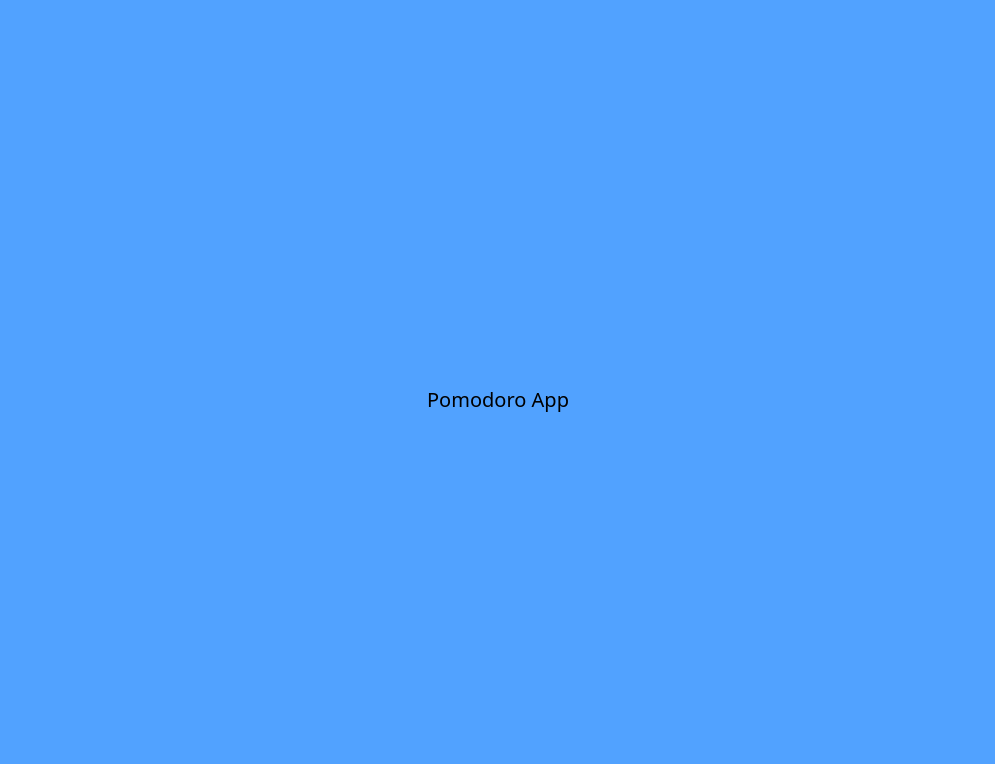
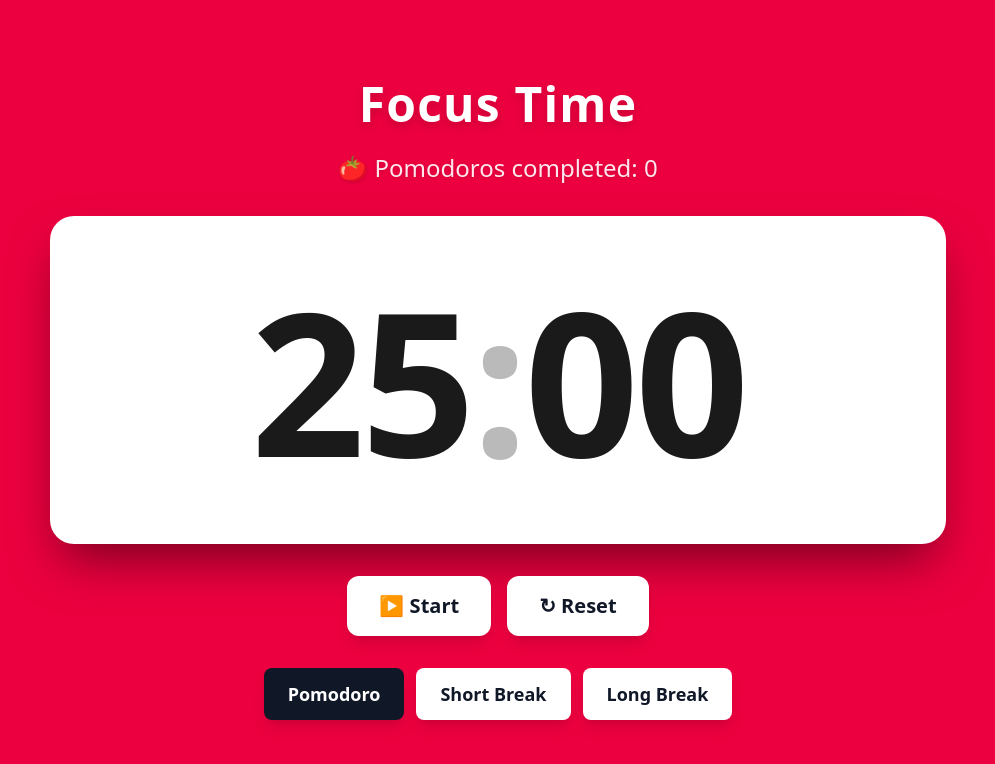
Before and after one commit to arjav0703/pomodoro-app, a Vue app: page / in a window 1280 px wide. Shown: the top 764 px of the page, without its empty margins (142-1137 px from the left). Built offline with nearby package versions, Linux system fonts and the light colour scheme.

Commit message:
make a basic pomodoro thing (frontend)

```diff
--- a/src/App.vue
+++ b/src/App.vue
@@ -1,19 +1,57 @@
 <script setup lang="ts">
-import { ref } from "vue";
-import { invoke } from "@tauri-apps/api/core";
+import { useTimer } from "./composables/useTimer";
+import TimerDisplay from "./components/TimerDisplay.vue";
+import TimerControls from "./components/TimerControls.vue";
+import ModeSelector from "./components/ModeSelector.vue";
 
-const greetMsg = ref("");
-const name = ref("");
-
-async function greet() {
-  // Learn more about Tauri commands at https://tauri.app/develop/calling-rust/
-  greetMsg.value = await invoke("greet", { name: name.value });
-}
+const {
+    mode,
+    isRunning,
+    pomodorosCompleted,
+    formattedMinutes,
+    formattedSeconds,
+    modeTitle,
+    backgroundColor,
+    startTimer,
+    pauseTimer,
+    resetTimer,
+    setMode,
+} = useTimer();
 </script>
 
 <template>
-  <div id="app" class="bg-blue-400 min-h-screen flex flex-col items-center justify-center">
-    <h1 class="text-xl">Pomodoro App</h1>
-    <p>{{ greetMsg }}</p>
-  </div>
+    <div
+        :class="[
+            'min-h-screen flex flex-col items-center justify-center transition-colors duration-500 p-8',
+            backgroundColor,
+        ]"
+    >
+        <div class="text-center w-full max-w-4xl">
+            <h1
+                class="text-4xl md:text-5xl font-bold text-white mb-6 tracking-wide drop-shadow-lg"
+            >
+                {{ modeTitle }}
+            </h1>
+
+            <div
+                class="text-white text-xl md:text-2xl mb-8 opacity-90 drop-shadow"
+            >
+                🍅 Pomodoros completed: {{ pomodorosCompleted }}
+            </div>
+
+            <TimerDisplay
+                :minutes="formattedMinutes"
+                :seconds="formattedSeconds"
+            />
+
+            <TimerControls
+                :is-running="isRunning"
+                @start="startTimer"
+                @pause="pauseTimer"
+                @reset="resetTimer"
+            />
+
+            <ModeSelector :current-mode="mode" @change-mode="setMode" />
+        </div>
+    </div>
 </template>
--- /dev/null
+++ b/src/components/ModeSelector.vue
@@ -0,0 +1,49 @@
+<script setup lang="ts">
+export type TimerMode = "pomodoro" | "shortBreak" | "longBreak";
+
+defineProps<{
+    currentMode: TimerMode;
+}>();
+
+defineEmits<{
+    changeMode: [mode: TimerMode];
+}>();
+</script>
+
+<template>
+    <div class="flex gap-3 justify-center flex-wrap">
+        <button
+            @click="$emit('changeMode', 'pomodoro')"
+            :class="[
+                'px-6 py-3 rounded-lg font-bold text-lg transition-all shadow-lg hover:scale-105 active:scale-95',
+                currentMode === 'pomodoro'
+                    ? 'bg-gray-900 text-white'
+                    : 'bg-white text-gray-900 hover:bg-gray-100',
+            ]"
+        >
+            Pomodoro
+        </button>
+        <button
+            @click="$emit('changeMode', 'shortBreak')"
+            :class="[
+                'px-6 py-3 rounded-lg font-bold text-lg transition-all shadow-lg hover:scale-105 active:scale-95',
+                currentMode === 'shortBreak'
+                    ? 'bg-gray-900 text-white'
+                    : 'bg-white text-gray-900 hover:bg-gray-100',
+            ]"
+        >
+            Short Break
+        </button>
+        <button
+            @click="$emit('changeMode', 'longBreak')"
+            :class="[
+                'px-6 py-3 rounded-lg font-bold text-lg transition-all shadow-lg hover:scale-105 active:scale-95',
+                currentMode === 'longBreak'
+                    ? 'bg-gray-900 text-white'
+                    : 'bg-white text-gray-900 hover:bg-gray-100',
+            ]"
+        >
+            Long Break
+        </button>
+    </div>
+</template>
--- /dev/null
+++ b/src/components/TimerControls.vue
@@ -0,0 +1,36 @@
+<script setup lang="ts">
+defineProps<{
+    isRunning: boolean;
+}>();
+
+defineEmits<{
+    start: [];
+    pause: [];
+    reset: [];
+}>();
+</script>
+
+<template>
+    <div class="flex gap-4 mb-8 justify-center flex-wrap">
+        <button
+            v-if="!isRunning"
+            @click="$emit('start')"
+            class="bg-white text-gray-900 px-8 py-4 rounded-xl font-bold text-xl hover:bg-gray-100 transition-all shadow-lg hover:scale-105 active:scale-95"
+        >
+            ▶ Start
+        </button>
+        <button
+            v-else
+            @click="$emit('pause')"
+            class="bg-white text-gray-900 px-8 py-4 rounded-xl font-bold text-xl hover:bg-gray-100 transition-all shadow-lg hover:scale-105 active:scale-95"
+        >
+            ⏸ Pause
+        </button>
+        <button
+            @click="$emit('reset')"
+            class="bg-white text-gray-900 px-8 py-4 rounded-xl font-bold text-xl hover:bg-gray-100 transition-all shadow-lg hover:scale-105 active:scale-95"
+        >
+            ↻ Reset
+        </button>
+    </div>
+</template>
--- /dev/null
+++ b/src/components/TimerDisplay.vue
@@ -0,0 +1,62 @@
+<script setup lang="ts">
+defineProps<{
+    minutes: string;
+    seconds: string;
+}>();
+</script>
+
+<template>
+    <div
+        class="bg-white rounded-3xl p-8 md:p-16 mb-8 shadow-2xl"
+        style="box-shadow: 0 25px 50px -12px rgba(0, 0, 0, 0.5)"
+    >
+        <div class="timer-display">
+            {{ minutes }}<span class="colon">:</span>{{ seconds }}
+        </div>
+    </div>
+</template>
+
+<style scoped>
+.timer-display {
+    font-size: 120px;
+    font-weight: 900;
+    color: #1a1a1a;
+    line-height: 1;
+    letter-spacing: -0.02em;
+    user-select: none;
+    font-family:
+        system-ui,
+        -apple-system,
+        BlinkMacSystemFont,
+        "Segoe UI",
+        Roboto,
+        sans-serif;
+}
+
+@media (min-width: 640px) {
+    .timer-display {
+        font-size: 160px;
+    }
+}
+
+@media (min-width: 1024px) {
+    .timer-display {
+        font-size: 200px;
+    }
+}
+
+.colon {
+    animation: pulse 2s cubic-bezier(0.4, 0, 0.6, 1) infinite;
+    display: inline-block;
+}
+
+@keyframes pulse {
+    0%,
+    100% {
+        opacity: 1;
+    }
+    50% {
+        opacity: 0.3;
+    }
+}
+</style>
--- /dev/null
+++ b/src/composables/useTimer.ts
@@ -0,0 +1,143 @@
+import { ref, computed, onUnmounted } from "vue";
+
+export type TimerMode = "pomodoro" | "shortBreak" | "longBreak";
+
+const POMODORO_TIME = 25 * 60;
+const SHORT_BREAK_TIME = 5 * 60;
+const LONG_BREAK_TIME = 15 * 60;
+
+export function useTimer() {
+  const mode = ref<TimerMode>("pomodoro");
+  const timeLeft = ref(POMODORO_TIME);
+  const isRunning = ref(false);
+  const pomodorosCompleted = ref(0);
+
+  let intervalId: number | null = null;
+
+  // Computed properties
+  const minutes = computed(() => Math.floor(timeLeft.value / 60));
+  const seconds = computed(() => timeLeft.value % 60);
+
+  const formattedMinutes = computed(() =>
+    String(minutes.value).padStart(2, "0"),
+  );
+  const formattedSeconds = computed(() =>
+    String(seconds.value).padStart(2, "0"),
+  );
+
+  const modeTitle = computed(() => {
+    switch (mode.value) {
+      case "pomodoro":
+        return "Focus Time";
+      case "shortBreak":
+        return "Short Break";
+      case "longBreak":
+        return "Long Break";
+    }
+  });
+
+  const backgroundColor = computed(() => {
+    switch (mode.value) {
+      case "pomodoro":
+        return "bg-rose-600";
+      case "shortBreak":
+        return "bg-emerald-600";
+      case "longBreak":
+        return "bg-sky-600";
+    }
+  });
+
+  function startTimer() {
+    if (isRunning.value) return;
+
+    isRunning.value = true;
+    intervalId = setInterval(() => {
+      if (timeLeft.value > 0) {
+        timeLeft.value--;
+      } else {
+        completeTimer();
+      }
+    }, 1000);
+  }
+
+  function pauseTimer() {
+    isRunning.value = false;
+    if (intervalId !== null) {
+      clearInterval(intervalId);
+      intervalId = null;
+    }
+  }
+
+  function resetTimer() {
+    pauseTimer();
+    switch (mode.value) {
+      case "pomodoro":
+        timeLeft.value = POMODORO_TIME;
+        break;
+      case "shortBreak":
+        timeLeft.value = SHORT_BREAK_TIME;
+        break;
+      case "longBreak":
+        timeLeft.value = LONG_BREAK_TIME;
+        break;
+    }
+  }
+
+  function completeTimer() {
+    pauseTimer();
+
+    if (mode.value === "pomodoro") {
+      pomodorosCompleted.value++;
+
+      // After 4 pomodoros, take a long break
+      if (pomodorosCompleted.value % 4 === 0) {
+        setMode("longBreak");
+      } else {
+        setMode("shortBreak");
+      }
+    } else {
+      setMode("pomodoro");
+    }
+  }
+
+  function setMode(newMode: TimerMode) {
+    pauseTimer();
+    mode.value = newMode;
+
+    switch (newMode) {
+      case "pomodoro":
+        timeLeft.value = POMODORO_TIME;
+        break;
+      case "shortBreak":
+        timeLeft.value = SHORT_BREAK_TIME;
+        break;
+      case "longBreak":
+        timeLeft.value = LONG_BREAK_TIME;
+        break;
+    }
+  }
+
+  // Cleanup on unmount
+  onUnmounted(() => {
+    if (intervalId !== null) {
+      clearInterval(intervalId);
+    }
+  });
+
+  return {
+    mode,
+    timeLeft,
+    isRunning,
+    pomodorosCompleted,
+    minutes,
+    seconds,
+    formattedMinutes,
+    formattedSeconds,
+    modeTitle,
+    backgroundColor,
+    startTimer,
+    pauseTimer,
+    resetTimer,
+    setMode,
+  };
+}
```
